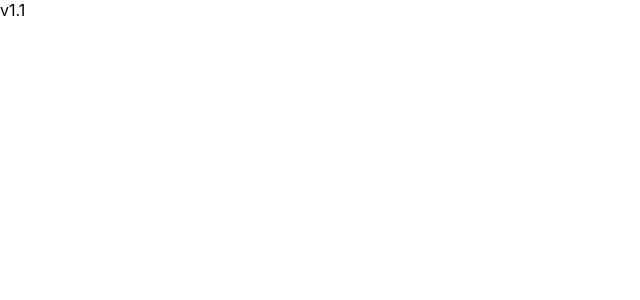
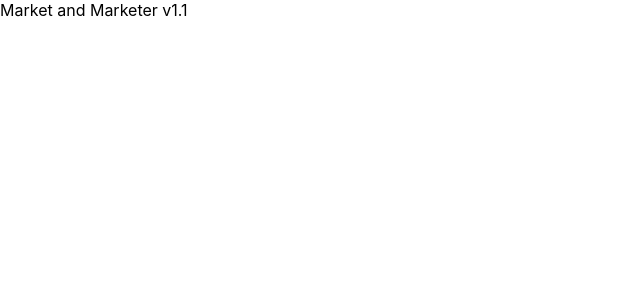
Before and after one commit to aaron-sc-io/goblin-merchant-marketplace, a JavaScript app: page / in a window 1280 px wide. Shown: the top 300 px of the page, without its empty margins (0-640 px from the left). Built offline with nearby package versions, Linux system fonts and the light colour scheme; the HTML template or start-up script is replaced by a standard one.

Commit message:
Market and Marketer

```diff
--- a/src/App.js
+++ b/src/App.js
@@ -1,7 +1,7 @@
 function App() {
   return (
     <>
-    v1.1
+    Market and Marketer v1.1
     </>
   );
 }
```
